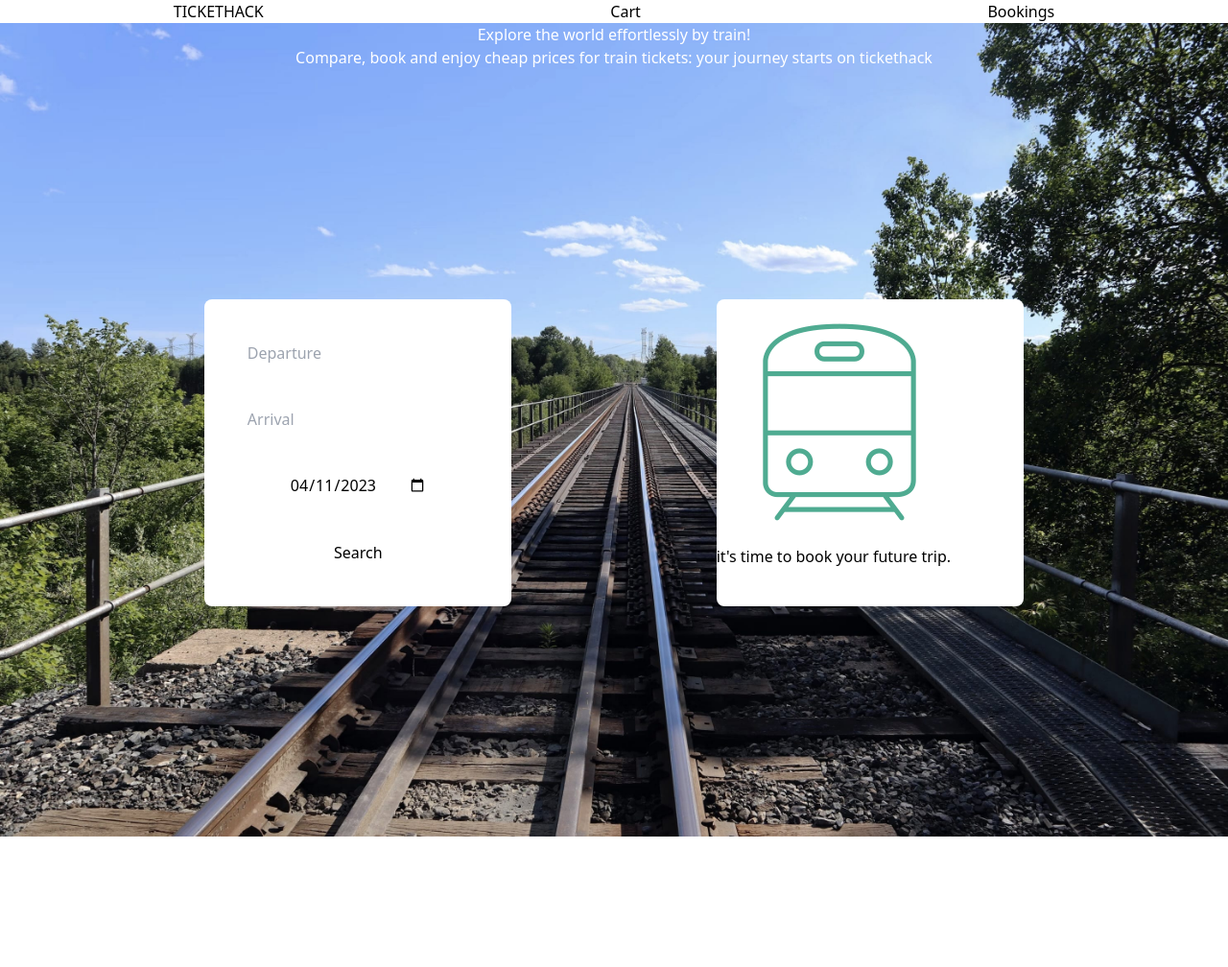
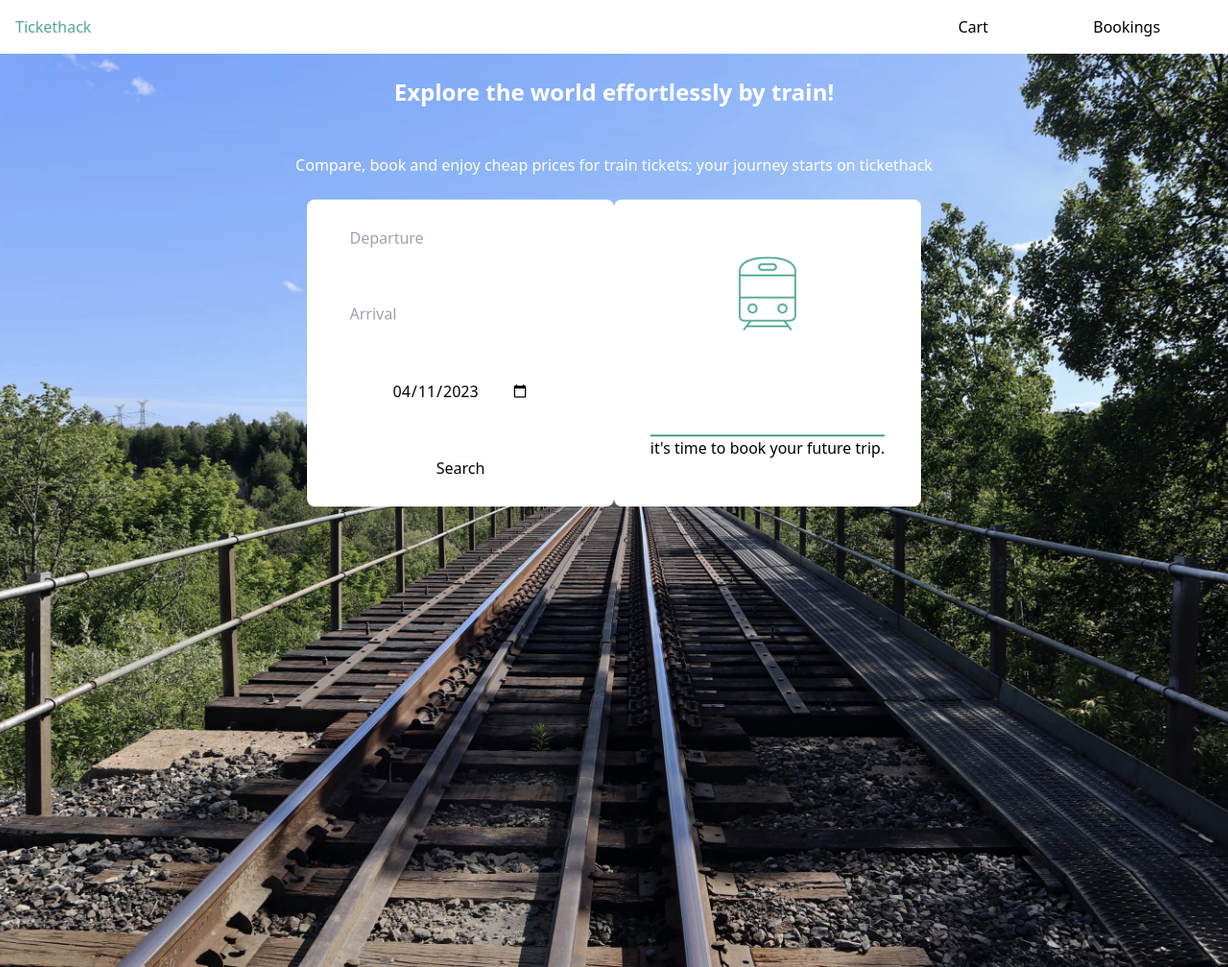
Before and after one commit to ClementTANGUY/tickethack-frontend, a plain HTML site: page index.html in a window 1280 px wide. Shown: the whole page at 96% size. Before the commit the page ends 872 px from the top, so only its background shows below. Drawn offline with nearby package versions, Linux system fonts and the light colour scheme.

Commit message:
Continue on Tailwind

```diff
--- a/index.html
+++ b/index.html
@@ -9,26 +9,31 @@
 </head>
 <body>
 
-  <header class="flex flex-row justify-around">
-    <div id="logo">
-      TICKETHACK
+  <header class="flex flex-row justify-between p-4">
+    <div id="left-items">
+      <div id="logo" class="text-[#50A791]">
+        Tickethack
+      </div>
     </div>
-    <div id="cart">Cart</div>
-    <div id="bookings">Bookings</div>
+    <div id="right-items" class="w-80 flex flex-row justify-around">
+      <div id="cart">Cart</div>
+      <div id="bookings">Bookings</div>
+    </div>
   </header>
 
-  <div id="banner" class="bg-cover" style="background-image: url(/images/background.jpg)">
+  <div id="banner" class="bg-cover bg-center" style="background-image: url(/images/background.jpg)">
 
-    <div class="text-white text-center">Explore the world effortlessly by train!</div>
-    <div class="text-white text-center">Compare, book and enjoy cheap prices for train tickets: your journey starts on tickethack</div>
+    <div class="text-white text-center text-2xl font-semibold p-6">Explore the world effortlessly by train!</div>
+    <div class="text-white text-center p-6">Compare, book and enjoy cheap prices for train tickets: your journey starts on tickethack</div>
 
-    <div id="search-trip" class="h-screen w-screen flex flex-row justify-evenly items-center">
-      <div class="searchDiv container w-80 h-80 bg-white flex flex-col justify-evenly text-center rounded-lg">
+    <div id="search-trip" class="h-screen w-full flex flex-row justify-center items-start">
+
+      <div id="searchDiv" class="container w-80 h-80 bg-white flex flex-col justify-around items-center rounded-lg">
         <div id="departure">
-          <input class="cityNameInput" type="text" placeholder="Departure" />
+          <input id="departureInput" type="text" placeholder="Departure"/>
         </div>
         <div id="arrival">
-          <input class="cityNameInput" type="text" placeholder="Arrival" />
+          <input id="arrivalInput" type="text" placeholder="Arrival"/>
         </div>
         <div id="date">
           <input type="date" id="trip-date" name="date" value="2023-04-11">
@@ -38,13 +43,17 @@
         </div>
       </div>
 
-      <div class="resultDiv w-80 h-80 bg-white rounded-lg">
-        <img src="/images/train.png" alt="Train">
-        <p>it's time to book your future trip.</p>
+      <div id="resultDiv" class="flex flex-col justify-around items-center w-80 h-80 bg-white rounded-lg">
+        <div id="train-img">
+          <img src="/images/train.png" alt="Train" class="h-24 w-24">
+        </div>
+        <div id="hook" class="border-[#50A791] border-solid border-t-2">
+          <p>it's time to book your future trip.</p>
+        </div>
       </div>
-      </div>
+    </div>
 
-    </div>
+  </div>
 
   <script src="script.js"></script>
 </body>
```
